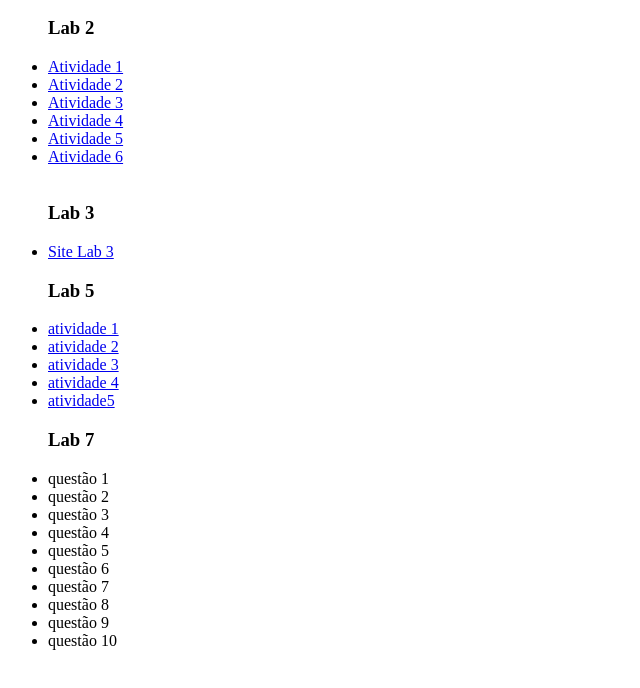
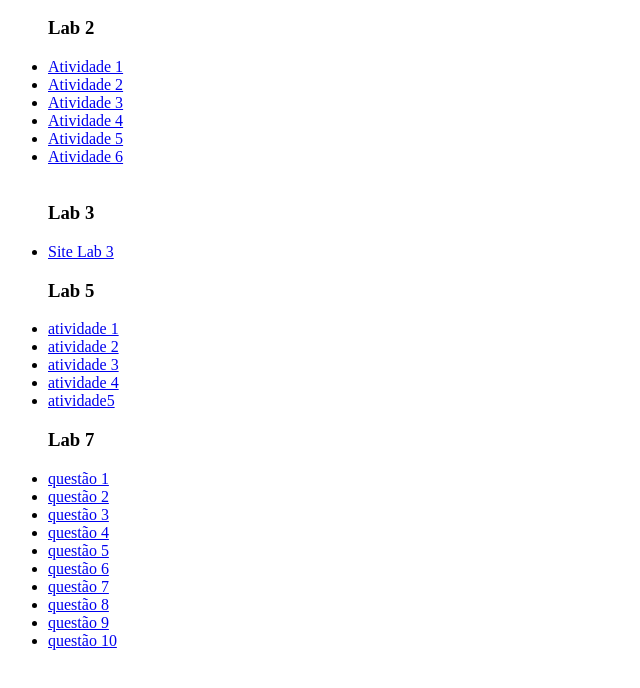
Before and after one commit to arthurjaf/arthurjaf.github.io, a plain HTML site: page index.html in a window 1280 px wide. Shown: the part 110-798 px from the top of the page, without its empty margins (0-640 px from the left). Drawn offline with Linux system fonts and the light colour scheme.

Commit message:
atividade 7

```diff
--- a/index.html
+++ b/index.html
@@ -29,16 +29,16 @@
         <li><a target="_blank" href="#">atividade5</a></li>
 
         <h3>Lab 7</h3>
-        <li><a target="_blank" href="lab 7/atividade 1/index.html"></a>questão 1</li>
-        <li><a target="_blank" href="lab 7/atividade 2/index.html"></a>questão 2</li>
-        <li><a target="_blank" href="lab 7/atividade 3/index.html"></a>questão 3</li>
-        <li><a target="_blank" href="lab 7/atividade 4/index.html"></a>questão 4</li>
-        <li><a target="_blank" href="lab 7/atividade 5/index.html"></a>questão 5</li>
-        <li><a target="_blank" href="lab 7/atividade 6/index.html"></a>questão 6</li>
-        <li><a target="_blank" href="lab 7/atividade 7/index.html"></a>questão 7</li>
-        <li><a target="_blank" href="lab 7/atividade 8/index.html"></a>questão 8</li>
-        <li><a target="_blank" href="lab 7/atividade 9/index.html"></a>questão 9</li>
-        <li><a target="_blank" href="lab 7/atividade 10/index.html"></a>questão 10</li>
+        <li><a target="_blank" href="lab 7/atividade 1/index.html">questão 1</a></li>
+        <li><a target="_blank" href="lab 7/atividade 2/index.html">questão 2</a></li>
+        <li><a target="_blank" href="lab 7/atividade 3/index.html">questão 3</a></li>
+        <li><a target="_blank" href="lab 7/atividade 4/index.html">questão 4</a></li>
+        <li><a target="_blank" href="lab 7/atividade 5/index.html">questão 5</a></li>
+        <li><a target="_blank" href="lab 7/atividade 6/index.html">questão 6</a></li>
+        <li><a target="_blank" href="lab 7/atividade 7/index.html">questão 7</a></li>
+        <li><a target="_blank" href="lab 7/atividade 8/index.html">questão 8</a></li>
+        <li><a target="_blank" href="lab 7/atividade 9/index.html">questão 9</a></li>
+        <li><a target="_blank" href="lab 7/atividade 10/index.html">questão 10</a></li>
     </ul>
 
 </body>
```
